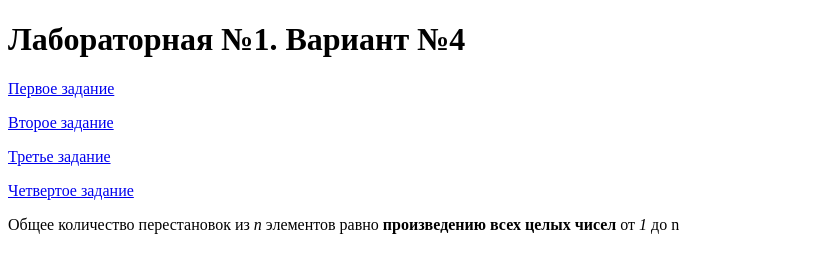
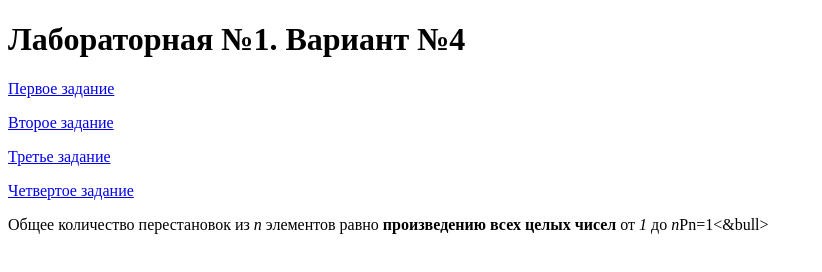
Before and after one commit to kokownik/internet_lab1, a plain HTML site: page index.html in a window 1280 px wide. Shown: the whole page, without its empty margins (0-822 px from the left). Drawn offline with Linux system fonts and the light colour scheme.

Commit message:
Update index.html

```diff
--- a/index.html
+++ b/index.html
@@ -14,7 +14,7 @@
 <p><a href="#fourth_task">Четвертое задание</a></p>
 <p><a name="first_task"></a></p>
 
-  <p>Общее количество перестановок из <i>n</i> элементов равно <b>произведению всех целых чисел</b> от <i>1</i> до n</p>
+  <p>Общее количество перестановок из <i>n</i> элементов равно <b>произведению всех целых чисел</b> от <i>1</i> до <i>n</i>Pn=1<&bull></p>
 
 
 </body>
```
